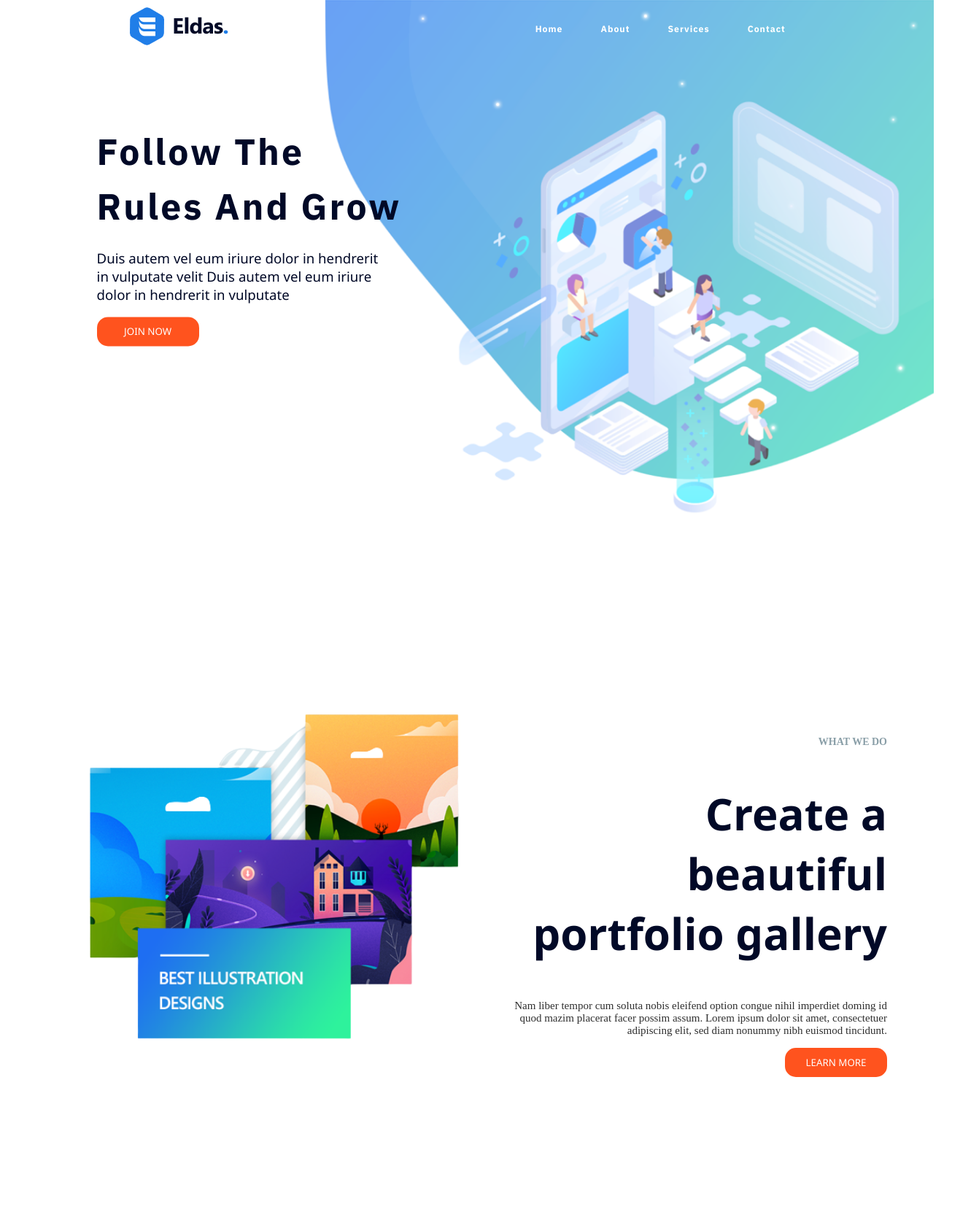
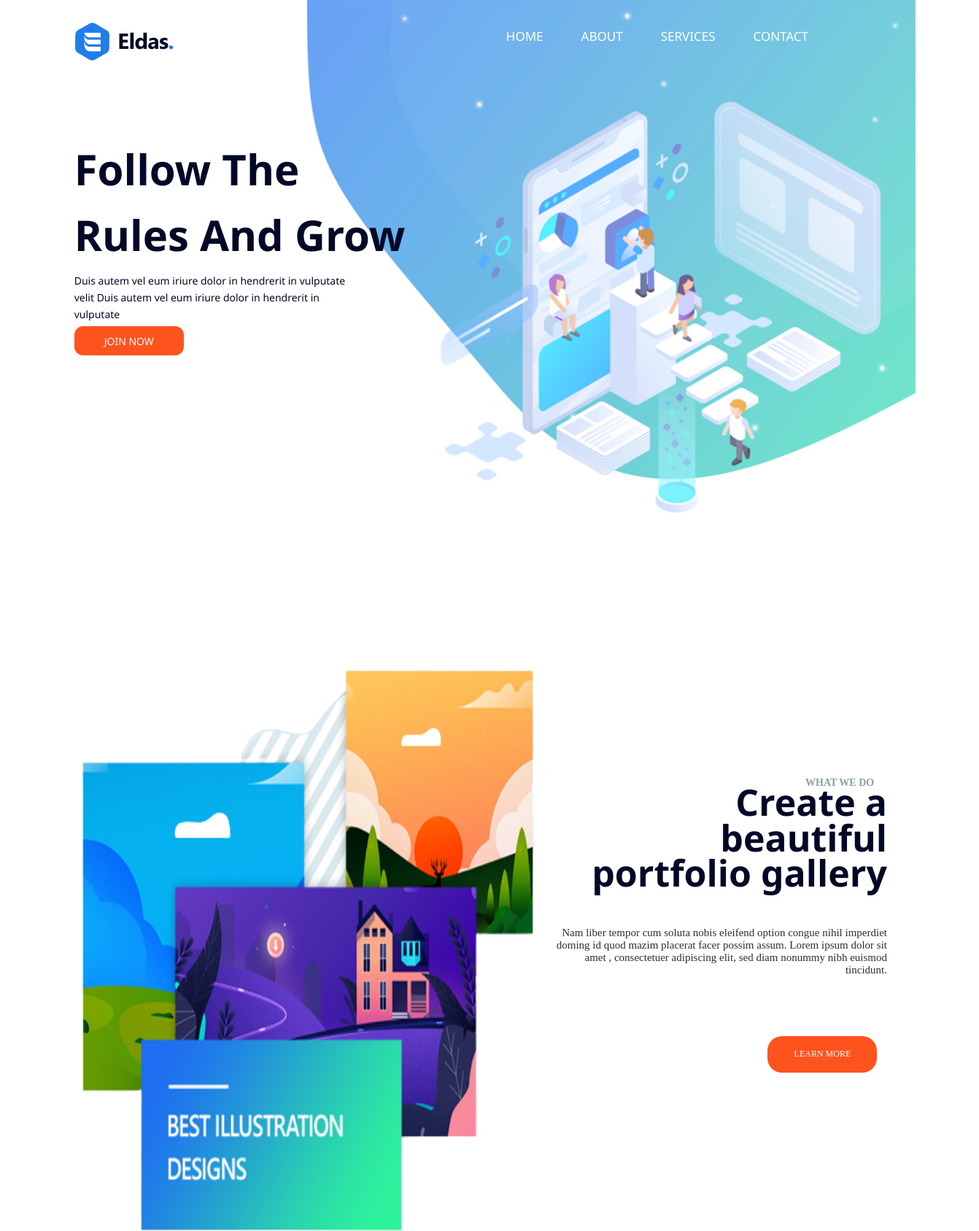
Before and after one commit to ayoub-bougroune/Maquette, a plain HTML site: page index.html in a window 1280 px wide. Shown: the top 1687 px of the page at 73% size, 1342 px wide, since content can reach past the window. Drawn offline with Linux system fonts and the light colour scheme.

Commit message:
first commit to cloned repo

```diff
--- a/index.html
+++ b/index.html
@@ -9,21 +9,20 @@
 </head>
 <body>
         <!--Header-->
-
-    <section class="main">
+    <section class="header">
         <nav>
             <a href="#" class="logo">
                 <img src="images/logo.png" alt="logo" />
             </a>
             <ul class="menu">
-                    <li><a href="#">Home</a></li>
-                    <li><a href="#about">About</a></li>
-                    <li><a href="#services">Services</a></li>
-                    <li><a href="#contact">Contact</a></li>
+                    <li><a href="#">HOME</a></li>
+                    <li><a href="#about">ABOUT</a></li>
+                    <li><a href="#services">SERVICES</a></li>
+                    <li><a href="#contact">CONTACT</a></li>
             </ul>
         </nav>
         <div class="main-heading">
-            <h1><span>Follow The</span><br/> <span>Rules And Grow</span></h1>
+            <h1>Follow The <br/> Rules And Grow</h1>
             <p>Duis autem vel eum iriure dolor in hendrerit in vulputate velit
                 Duis autem vel eum iriure dolor in hendrerit in vulputate
             </p>
@@ -34,16 +33,16 @@
 
     <!-- content -->
 
-    <section class="main2">
+    <section class="main">
             <img src="./images/image2.png" alt="" />
         </div>
         <div class="text">
             <h4>WHAT WE DO</h4>
             <h1>Create a beautiful portfolio gallery</h1>
            <p>Nam liber tempor cum soluta nobis eleifend option congue nihil
-               imperdiet doming id quod mazim placerat facer possim assum. Lorem ipsum dolor sit amet,
+               imperdiet doming id quod mazim placerat facer possim assum. Lorem ipsum dolor sit amet ,
                consectetuer adipiscing elit, sed diam nonummy nibh euismod tincidunt.</p>
-            <a href="#" class="btn btn-main2">LEARN MORE</a>
+            <a href="#" class="btn2 btn-main2">LEARN MORE</a>
         </div>
     </section>
 
@@ -121,7 +120,8 @@
     <footer>
         <h4>CALL TO ACTION</h4>
         <h1>Start building your website with a modern CMS</h1>
-        <p>Aliquyam erat, sed diam voluptua. At vero eos et accusam et justo duo dolores et ea rebum. Stet clita kasd gubergren, no sea takimata sanctus est Lorem ipsum dolor sit amet.</p>
+        <p>Aliquyam erat, sed diam voluptua. At vero eos et accusam et justo duo dolores et ea rebum. Stet clita kasd gubergren, no sea takimata
+            <br/>sanctus est Lorem ipsum dolor sit amet.</p>
     </footer>
 </body>
 </html>
--- a/style.css
+++ b/style.css
@@ -27,8 +27,8 @@ nav {
     justify-content:space-around;
     align-items:center;
     left: 0;
-    top: 0;
-    z-index: 1;
+    top: -5;
+    z-index: -2;
     width: 100%;
 }
 
@@ -36,23 +36,35 @@ nav ul {
     display: flex;
 }
 
+.logo {
+    position: absolute;
+    top: 4%;
+    left: 9.9%;
+    right: 0;
+    bottom: 0;
+}
+
+.menu{
+    position: absolute;
+    top: -2%;
+    left: 51%;
+}
+
 nav ul li a{
-    height: 40px;
-    line-height:43px;
-    margin: 3px;
-    padding: 0 23px;
+    font-size: 17px;
+    font-family: "Segoe UI";
+    color: rgb(254, 254, 254);
+    line-height: 5.167;
+    text-align: center;
+    margin: 5px;
+    padding: 0 21px;
     display: flex;
-    font-size: 0.77rem;
-    font-weight: 500;
-    letter-spacing: 1px;
-    border-radius: 3px;
     transition: 0.5s ease-in-out;
-    color: #fff;
 }
 
 /* content */
 
-.main{
+.header{
     width: 100%;
     height: 768px;
     position: relative;
@@ -60,54 +72,58 @@ nav ul li a{
     background-size: cover;
     background-image: url(./images/image.png);
     box-sizing: border-box;
+    margin-left: -25px;
 }
 
 .main-heading{
-    width: 500px;
+    width: 600px;
+    height: 800px;
     position: absolute;
-    left: 17%;
-    top: 50%;
-    transform: translate(-17%,-70%);
+    left: 9.9%;
+    top: 18.1%;
 }
 
+
 .main-heading h1{
-    font-size: 50px;
-    margin: 0px;
-    letter-spacing:  3px;
-    color: #161616
+    font-size: 58px;
+    font-family: "Segoe UI";
+    color: rgb(1, 9, 39);
+    font-weight: bold;
+    line-height: 1.55;
+    width: 461.696px;
+    height: 138px;
 }
 
-.main-heading h1 span{
-    color: #010927
-}
 
 .main-heading p{
-    width: 400px;
-    color: #010927;
-    font-size: 14pt;
-    font-family: 'Segoe UI', Regular;
-
+    color: rgb(1, 9, 39);
+    font-size: 14px;
+    font-family: 'Segoe UI';
+    line-height: 1.643;
+    width: 394px;
+    height: 15px;
 }
 
 
 
-
-.btn{
-    width:140px;
+ .btn{
+    width:150px;
     height: 40px;
     display: flex;
     justify-content: center;
     align-items: center;
-    background-color: #ff531e;
-    border-radius: 15px;
-    color: #fefefe;
-    transition:0.5s ease-in;
-    font-size: 10pt;
-    font-family: 'Segoe UI', Regular;
+    background-color: rgb(255, 83, 30);
+    border-radius: 12px;
+    color: rgb(254, 254, 254);
+    transition:0.01s ease-in;
+    font-size: 14px;
+    font-family: 'Segoe UI';
+    position: absolute;
+    left: 0.0100%;
+    top: 38.5%;
 }
 
-
-.main2{
+.main{
     width: 100%;
     height:110vh;
     display: flex;
@@ -118,32 +134,43 @@ nav ul li a{
     box-sizing: border-box;
 }
 
-.main2 img{
-    width: 50%;
-}
-
-.dev-img img{
-    width: 500px;
+.main img{
+    width: 55%;
+    height: 104%;
+    position: absolute;
+    top: 15%;
+    left: 3.2%;
 }
 
 .text{
-    width: 45%;
-    text-align:right;
+    width: 100%;
+    height: 100%;
+    position: relative;
 }
 
 .text h4{
     font-size: 14px;
     font-family: "Montserrat";
     color: rgb(137, 158, 167);
-    text-align: right;
+    text-transform: uppercase;
+    line-height: space-between;
+    position:absolute;
+    left: 89.5%;
+    top: 29.5%;
+    margin: 2px;
+    padding: 0 7px;
 }
 
 .text h1{
-        font-size: 60px;
+        font-size: 50px;
         font-family: "Segoe UI";
         color: rgb(1, 9, 39);
         font-weight: bold;
         text-align: right;
+        position:absolute;
+        line-height: 0.967;
+        left: 62%;
+        top: 26%;
   }
 
   .text p{
@@ -151,11 +178,43 @@ nav ul li a{
     color: rgb(47, 47, 47);
     font-family: "Myriad Pro";
     text-align: right;
+    position:absolute;
+    left: 58.9%;
+    top: 52.6%;
   }
 
 .btn-main2{
+    font-size: 12px;
+    font-family: "Myriad Pro";
     float: right;
+    text-transform: uppercase;
+    line-height: 1.917;
+    text-align: center;
+    position:absolute;
+    color: rgb(255, 255, 255);
+    left: 85.8%;
+    top: 72.5%;
 }
+
+.btn2 {
+    background-color: rgb(255, 83, 30);
+    width:150px;
+    height: 50px;
+    display: flex;
+    justify-content: center;
+    align-items: center;
+    border-radius: 20px;
+    transition:0.02s ease-in;
+  }
+  /* f-container */
+
+.f-container{
+    width: 90%;
+    height: 120vh;
+    position: relative;
+    top: 56%;
+    left: 4%;
+  }
 
 
 .fueture{
@@ -170,19 +229,27 @@ nav ul li a{
 .f-heading{
     text-align: center;
     margin: 20px 0px;
+    width: 100%;
+    height: 250px;
+    position: absolute;
+    top: 305.8%;
+    left: 62px;
 }
 
 .f-heading h1{
     font-size: 40pt;
     font-family: 'Segoe UI', bold;
     margin: 20px 0px;
-    color: #010927
+    color: #010927;
 }
 
 .f-heading h4{
     letter-spacing: 2px;
     font-family: "Montserrat";
     color: rgb(137, 158, 167);
+    position: relative;
+    top: 10%;
+    left: -10px;
 }
 
 .container{
@@ -198,17 +265,55 @@ nav ul li a{
     border-radius: 15px;
 }
 
+.f-tex h3{
+    font-size: 15pt;
+    font-family: 'Myriad Pro', 'Regular', 'Crisp';
+    color: rgb(1, 9, 39);
+    line-height: 2.333;
+    text-align: left;
+    position: relative;
+    left: 1px;
+    top: -25px;
+}
 .f-tex p{
-        font-size: 15px;
-        font-family: "WorkSans";
+        font-size: 17px;
+        font-family: 'Myriad Pro', 'Regular', 'Crisp';
         color: rgb(47, 47, 47);
+        line-height: 1.733;
+        position: relative;
+        width: 345px;
+        height: 40px;
+        left: 1px;
+        top: -50px;
+}
+
+.container .f-tex h3{
+    font-size: 15pt;
+    font-family: 'Myriad Pro', 'Regular', 'Crisp';
+    color: rgb(1, 9, 39);
+    line-height: 2.333;
+    text-align: left;
+    position: relative;
+    left: 1px;
+    top: -25px;
+}
+.container .f-tex p{
+        font-size: 17px;
+        font-family: 'Myriad Pro', 'Regular', 'Crisp';
+        color: rgb(47, 47, 47);
+        line-height: 1.733;
+        position: relative;
+        width: 345px;
+        height: 40px;
+        left: 1px;
+        top: -50px;
 }
 
 /* footer */
 
 footer{
     width: 100%;
-    height: 300px;
+    height: 400px;
     background-image: url(./images/footer.png);
     background-repeat: no-repeat;
     background-size: cover;
@@ -216,6 +321,8 @@ footer{
     justify-self: center;
     align-items: center;
     flex-direction: column;
+    position: absolute;
+    top: 461%;
 }
 
 footer h4 {
@@ -224,25 +331,36 @@ footer h4 {
     color: rgb(255, 255, 255);
     text-transform: uppercase;
     text-align: center;
+    align-items: center;
+    position: relative;
+    top: 64px;
+    left: 15px;
+    z-index: 5;
   }
 
-
 footer h1{
-    font-size: 40px;
+    font-size: 44px;
     font-family: 'Segoe UI';
     color: rgb(255, 255, 255);
     font-weight: bold;
     text-align: center;
     line-height: 1.16;
-    left: 211px;
-    top: 2894.495px;
-    z-index: 143;
-
+    position: relative;
+    top: 19px;
+    left: 35px;
+    z-index: 4;
 }
 
 footer p{
-    font-size: 15px;
+    font-size: 18px;
     font-family: "WorkSans";
     color: rgb(255, 255, 255);
+    line-height: 2;
     text-align: center;
+    width: 1104px;
+    height: 53px;
+    position: relative;
+    top: -15px;
+    left: 35px;
+    z-index: 3;
 }
```
Also changed, not shown: webdesign.png (added), 1 other file.
